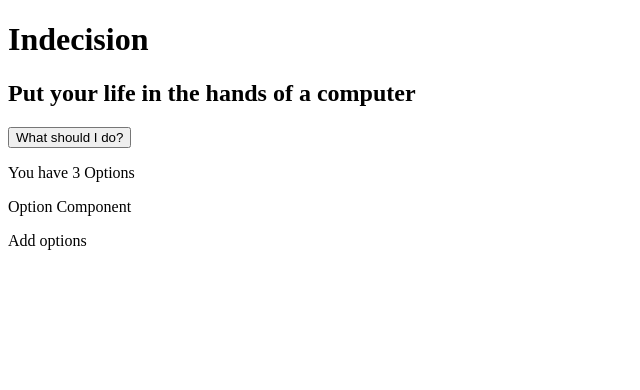
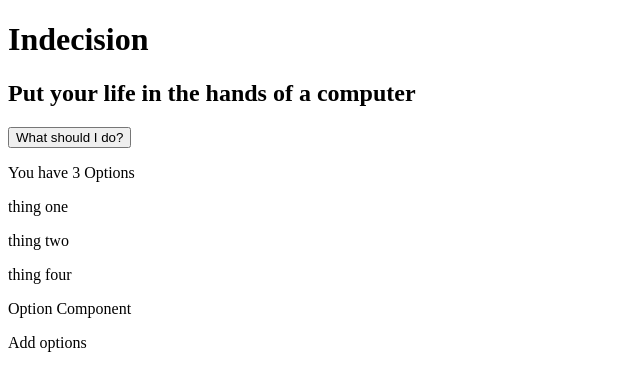
Before and after one commit to AlexLewis10/indeicision, a React (Create React App) app: page / in a window 1280 px wide. Shown: the top 390 px of the page, without its empty margins (0-640 px from the left). Built offline with nearby package versions, Linux system fonts and the light colour scheme.

Commit message:
Add Option component in Options

```diff
--- a/src/components/options.js
+++ b/src/components/options.js
@@ -3,10 +3,19 @@ import Option from './option'
 
 
 export class Options extends Component {
+
+
+
+
+
+
   render() {
     return (
       <div>
         <p>You have {this.props.options.length} Options</p>
+        <div>
+        {this.props.options.map((option) => <p key={option}>{option}</p>)}
+        </div>
         <Option />
       </div>
     )
```
